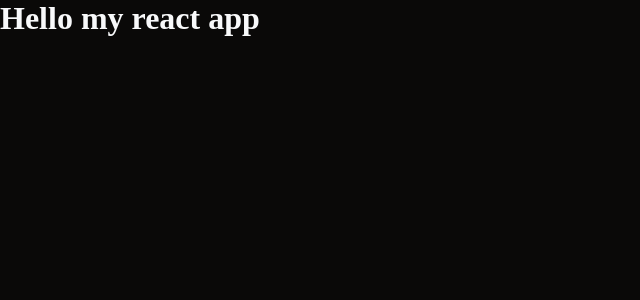
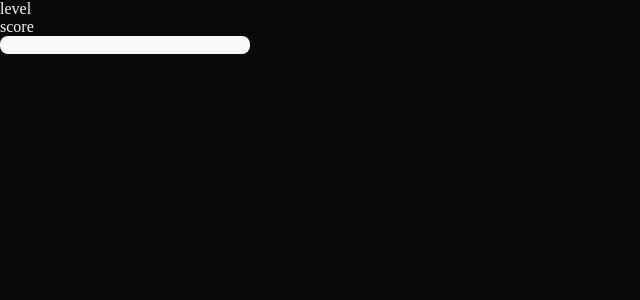
Before and after one commit to AbdallahAyed/react-breakout-game, a React (Vite) app: page / in a window 1280 px wide. Shown: the top 300 px of the page, without its empty margins (0-640 px from the left). Built offline with nearby package versions, Linux system fonts and the light colour scheme.

Commit message:
Set game objects

```diff
--- a/src/App.tsx
+++ b/src/App.tsx
@@ -1,7 +1,46 @@
+import { useState } from "react";
+
+type GameProps = {
+  level: number;
+  lives: number;
+  score: number;
+  speed: number;
+  active: boolean;
+  gameOver: boolean;
+};
+
 function App() {
+  const [game, setGame] = useState<GameProps>({
+    level: 1,
+    lives: 3,
+    score: 0,
+    speed: 20,
+    active: false,
+    gameOver: false,
+  });
+
+  const [ball, setBall] = useState({
+    x: 490,
+    y: 32,
+    width: 20,
+    height: 20,
+  });
+
+  const [paddle, setPaddle] = useState({
+    x: 400,
+  });
+
   return (
     <>
-      <h1>Hello my react app</h1>
+      <div className="game-board">
+        <div>
+          <div className="lives"></div>
+          <div className="">level</div>
+          <div className="">score</div>
+        </div>
+        <div className="bricks"></div>
+        <div className="paddle"></div>
+      </div>
     </>
   );
 }
```
